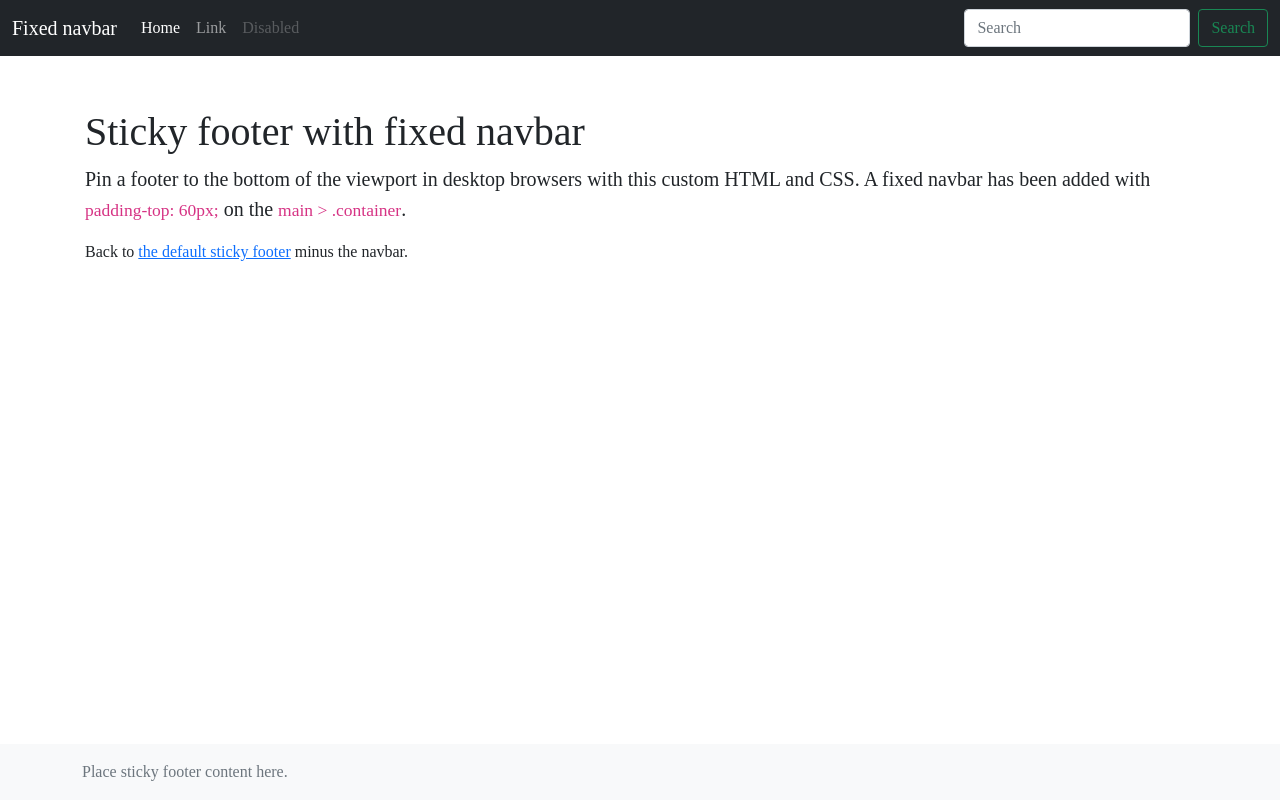
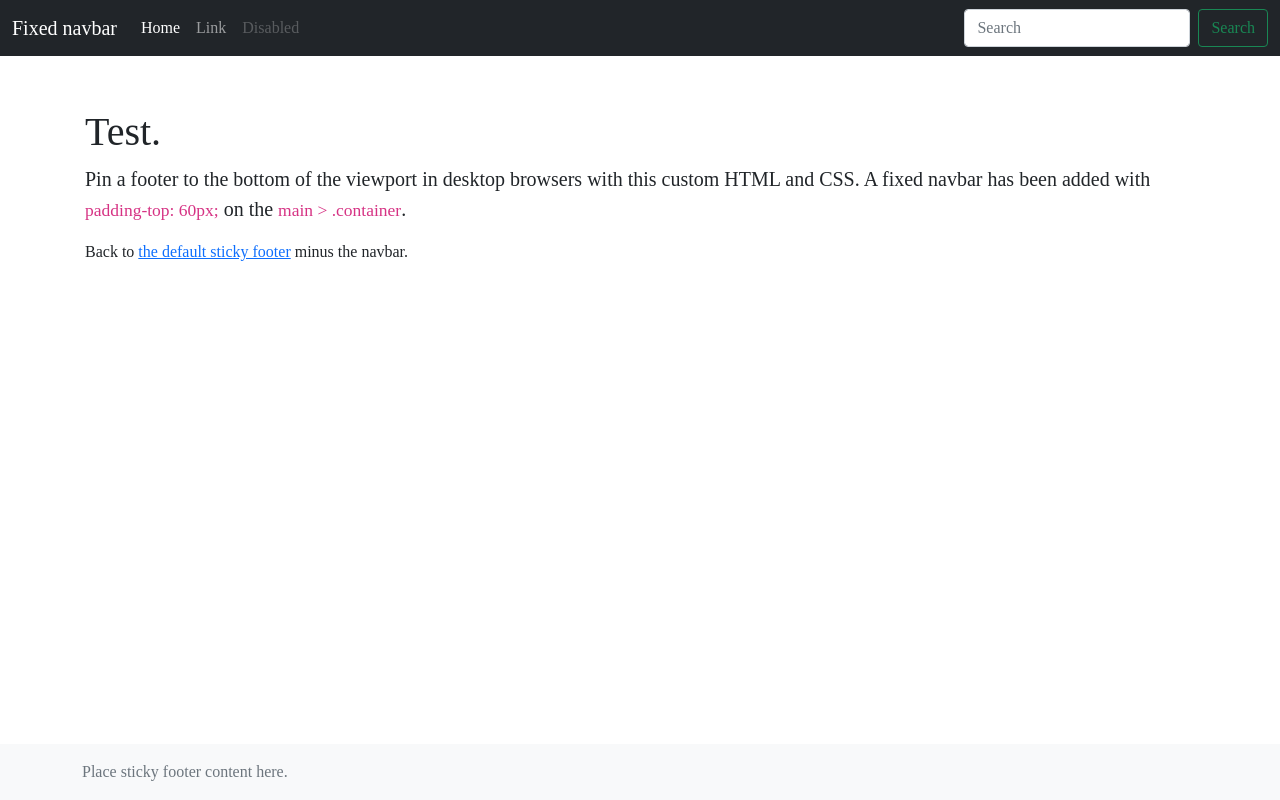
Before and after one commit to MostDeadDeveloper/Bad-Web-Starter-Template, a plain HTML site: page core/index.html in a window 1280 px wide. Drawn offline with Linux system fonts and the light colour scheme.

Commit message:
Edited Title and Meta data

```diff
--- a/core/index.html
+++ b/core/index.html
@@ -4,13 +4,8 @@
     <meta charset="utf-8">
     <meta name="viewport" content="width=device-width, initial-scale=1">
     <meta name="description" content="">
-    <meta name="author" content="Mark Otto, Jacob Thornton, and Bootstrap contributors">
-    <meta name="generator" content="Hugo 0.84.0">
+    <!-- <meta http-equiv="refresh" content="60"> -->
     <title>Sticky Footer Navbar Template · Bootstrap v5.0</title>
-
-
-    <!-- Bootstrap core CSS -->
-    <!-- <link href="../assets/dist/css/bootstrap.min.css" rel="stylesheet"> -->
 
     <style>
       .bd-placeholder-img {
@@ -28,7 +23,7 @@
       }
     </style>
   </head>
-  <body class="d-flex flex-column h-100">
+<body class="d-flex flex-column h-100">
 
 <header>
   <!-- Fixed navbar -->
@@ -62,7 +57,7 @@
 <!-- Begin page content -->
 <main class="flex-shrink-0">
   <div class="container">
-    <h1 class="mt-5">Sticky footer with fixed navbar</h1>
+    <h1 class="mt-5">Test.</h1>
     <p class="lead">Pin a footer to the bottom of the viewport in desktop browsers with this custom HTML and CSS. A fixed navbar has been added with <code class="small">padding-top: 60px;</code> on the <code class="small">main &gt; .container</code>.</p>
     <p>Back to <a href="../examples/sticky-footer/">the default sticky footer</a> minus the navbar.</p>
   </div>
@@ -77,5 +72,5 @@
 <script src="../assets/js/include.js"></script>
     <!-- <script src="../assets/dist/js/bootstrap.bundle.min.js"></script> -->
 
-  </body>
+</body>
 </html>
```
